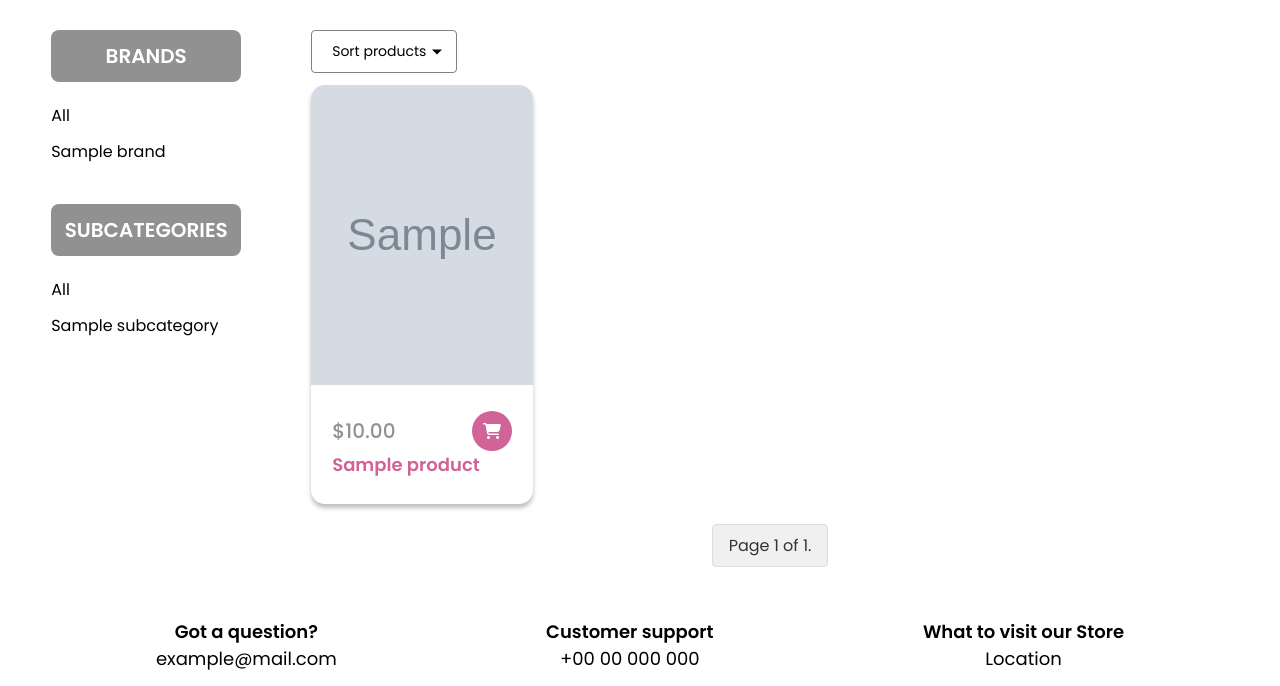
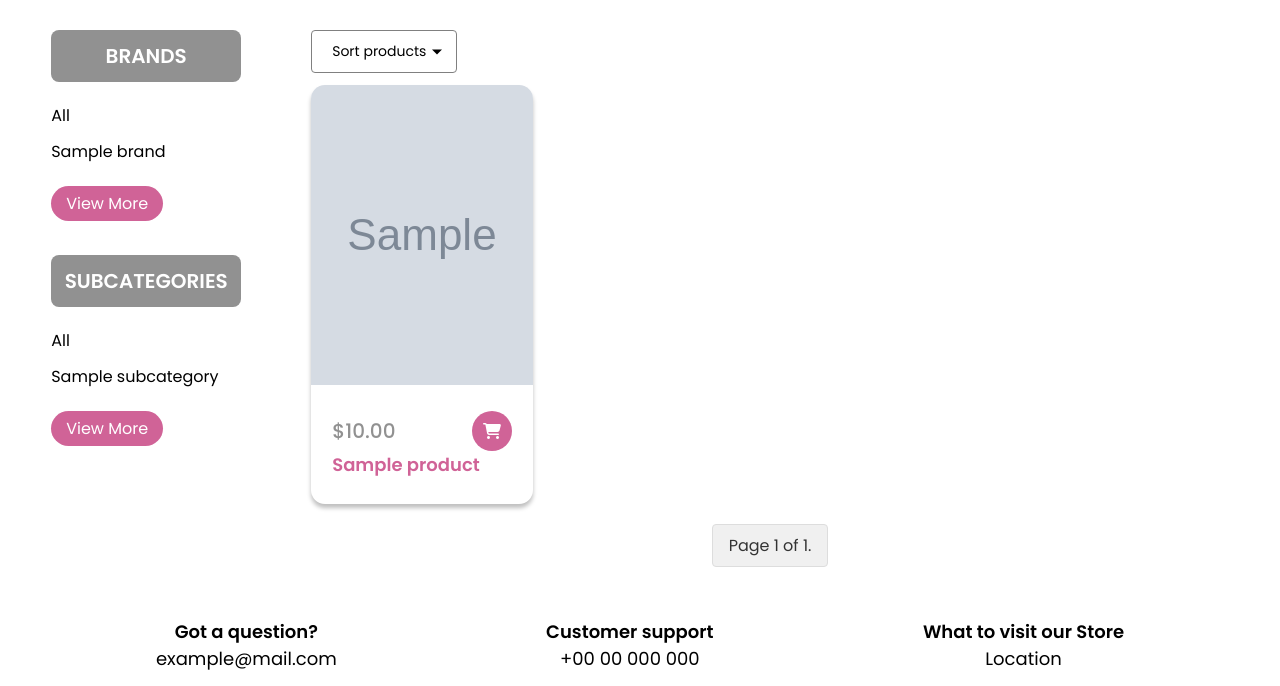
Before and after one commit to TsehaynehGetaneh/TiniesLB, a Django app: a page that uses templates/pages/products_by_category.html in a window 1280 px wide. Shown: the part 110-796 px from the top of the page. Run offline with Django 5.2, Linux system fonts and the light colour scheme; tables that the repository leaves empty hold one stand-in row (values such as "Sample post"); grey boxes marked "Sample" are stand-in pictures; some libraries are stand-ins or nearby versions.

Commit message:
fix issues.

```diff
--- a/TiniesLB/settings.py
+++ b/TiniesLB/settings.py
@@ -9,7 +9,11 @@ SECRET_KEY = 'django-insecure-tkzzp!4-0a2bjku752iqp9y^fop8!lfw!pimc3gbf&mbu*&r0!
 
 DEBUG = True
 
-ALLOWED_HOSTS = []
+ALLOWED_HOSTS = [
+    'ae20-102-218-50-64.ngrok-free.app',  # Add your ngrok URL here
+    'localhost',
+    '127.0.0.1',
+]
 
 
 
--- a/app/views.py
+++ b/app/views.py
@@ -26,7 +26,6 @@ class HomePage(TemplateView):
         context['all_categories'] = all_categories
 
         return context
-
 
 @method_decorator(cache_page(60 * 15), name='dispatch')
 class AllProducts(TemplateView):
@@ -65,16 +64,21 @@ class AllProducts(TemplateView):
         page_number = self.request.GET.get('page')
         page_obj = paginator.get_page(page_number)
 
-        context['products'] = products
-        context['unique_brands'] = Brand.objects.values_list('id', 'name').distinct()
-        context['unique_subcategories'] = SubCategory.objects.values_list('id', 'name').distinct()
+        # Fetch only the first 5 brands and subcategories
+        all_brands = Brand.objects.values_list('id', 'name').distinct()
+        all_subcategories = SubCategory.objects.values_list('id', 'name').distinct()
+
+        context['products'] = page_obj
+        context['unique_brands'] = all_brands[:5]  # Only first 5 brands
+        context['all_brands'] = all_brands  # All brands for "View More" functionality
+        context['unique_subcategories'] = all_subcategories[:5]  # Only first 5 subcategories
+        context['all_subcategories'] = all_subcategories  # All subcategories for "View More" functionality
         context['search_query'] = search_query
         context['current_brand_filter'] = brand_filter
         context['current_subcategory_filter'] = subcategory_filter
         context['page_obj'] = page_obj
 
         return context
-
 
 class ProductDetail(DetailView):
     model = Product
@@ -102,6 +106,7 @@ class AllCategory(TemplateView):
         context['all_categories'] = all_categories
         return context
 
+@method_decorator(cache_page(60 * 15), name='dispatch')
 class ProductsByCategory(TemplateView):
     template_name = 'pages/products_by_category.html'
 
@@ -136,20 +141,26 @@ class ProductsByCategory(TemplateView):
             products = products.order_by('-id')
 
         # Pagination
-        paginator = Paginator(products, 10)  # Show 10 products per page.
+        paginator = Paginator(products, 16)
         page_number = self.request.GET.get('page')
         page_obj = paginator.get_page(page_number)
 
-        context['unique_brands'] = Brand.objects.all()
-        context['unique_subcategories'] = SubCategory.objects.all()
+        # Fetch only the first 5 brands and subcategories
+        all_brands = Brand.objects.values_list('id', 'name').distinct()
+        all_subcategories = SubCategory.objects.values_list('id', 'name').distinct()
+
+        context['products'] = page_obj
+        context['unique_brands'] = all_brands[:5]  # Only first 5 brands
+        context['all_brands'] = all_brands  # All brands for "View More" functionality
+        context['unique_subcategories'] = all_subcategories[:5]  # Only first 5 subcategories
+        context['all_subcategories'] = all_subcategories  # All subcategories for "View More" functionality
         context['search_query'] = search_query
         context['current_brand_filter'] = brand_filter
         context['current_subcategory_filter'] = subcategory_filter
-
         context['category'] = category
         context['page_obj'] = page_obj
+
         return context
-
 def checkout_view(request):
     return render(request, 'pages/checkout.html')
 
@@ -184,8 +195,6 @@ def send_to_telegram_view(request):
 
     return JsonResponse({'status': 'error', 'message': 'Invalid request method'})
 
-
-
 def send_to_telegram(message):
     bot_token = 'YOUR_BOT_TOKEN'
     chat_id = 'YOUR_CHAT_ID'
--- a/static/app/main.js
+++ b/static/app/main.js
@@ -34,9 +34,6 @@ if (shipOption) {
         // body.classList.remove('blur-background');
     });
 }
-
-
-
 
 document.addEventListener('DOMContentLoaded', function () {
     const showButton = document.getElementById('showBlockButton');
@@ -156,6 +153,8 @@ document.addEventListener('DOMContentLoaded', function () {
         }
         localStorage.setItem('cart', JSON.stringify(cart));
         updateCartDisplay(cart);
+
+        hiddenBlock.style.display = 'block'; // display the cart
     }
 
 
@@ -412,20 +411,13 @@ document.addEventListener('DOMContentLoaded', function () {
         if (parts.length === 2) return parts.pop().split(";").shift();
     }
 
-
-    // -------------------------------------------------------------
-
-
-
     if (showButton & hideButton) {
         showButton.addEventListener('click', function () {
             hiddenBlock.style.display = 'block';
-            // body.classList.add('blur-background');
         });
 
         hideButton.addEventListener('click', function () {
             hiddenBlock.style.display = 'none';
-            // body.classList.remove('blur-background');
         });
     }
 });
@@ -447,3 +439,26 @@ document.addEventListener('DOMContentLoaded', function () {
     });
 
 });
+
+
+// View more brands and subcategories section
+document.addEventListener('DOMContentLoaded', function() {
+    const viewMoreButtons = document.querySelectorAll('.view-more-btn');
+
+    viewMoreButtons.forEach(button => {
+        button.addEventListener('click', function() {
+            const listType = button.getAttribute('data-list');
+            const listId = listType === 'brands' ? '#more-brands' : '#more-subcategories';
+            const list = document.querySelector(listId);
+            const hiddenItems = list.querySelectorAll('li.hidden');
+
+            for (let i = 0; i < 5 && i < hiddenItems.length; i++) {
+                hiddenItems[i].classList.remove('hidden');
+            }
+
+            if (list.querySelectorAll('li.hidden').length === 0) {
+                button.style.display = 'none';
+            }
+        });
+    });
+});
--- a/static/styles/main.css
+++ b/static/styles/main.css
@@ -1518,6 +1518,37 @@ body {
     }
 }
 
+/* view more brands and subcategories starts here *
+
+//* Hide extra items initially */
+.hidden {
+    display: none;
+}
+
+/* Hide "View More" buttons on devices smaller than 999px */
+@media (max-width: 999px) {
+    .view-more-container {
+        display: none;
+    }
+}
+
+/* Style for the "View More" button */
+.view-more-btn {
+    background-color: #D06397;
+    color: #fff;
+    border: none;
+    padding: 5px 15px;
+    cursor: pointer;
+    border-radius: 50px;
+    font-size: 16px;
+}
+
+.view-more-btn:hover {
+    background-color: #db619c;
+}
+
+/* view more brands and subcategories ends here */
+
 
 /* Ensure parent containers do not cut off content */
 .all-filter-item {
--- a/templates/pages/products_by_category.html
+++ b/templates/pages/products_by_category.html
@@ -17,14 +17,24 @@
                 <div class="all-filter-item-title">BRANDS</div>
                 <ul class="desktop-filter">
                     <li><a href="?">All</a></li>
-                    {% for brand in unique_brands %}
-                    <li><a href="?brand={{ brand.id }}{% if request.GET.subcategory %}&subcategory={{ request.GET.subcategory }}{% endif %}">{{ brand.name }}</a></li>
+                    {% for brand_id, brand_name in unique_brands %}
+                        <li><a href="?brand={{ brand_id }}{% if request.GET.subcategory %}&subcategory={{ request.GET.subcategory }}{% endif %}">{{ brand_name }}</a></li>
                     {% endfor %}
+                    <ul id="more-brands" class="more-items">
+                        {% for brand_id, brand_name in all_brands %}
+                            {% if forloop.counter > 5 %}
+                                <li class="hidden"><a href="?brand={{ brand_id }}{% if request.GET.subcategory %}&subcategory={{ request.GET.subcategory }}{% endif %}">{{ brand_name }}</a></li>
+                            {% endif %}
+                        {% endfor %}
+                    </ul>
                 </ul>
+                <div class="view-more-container">
+                    <button class="view-more-btn" data-list="brands">View More</button>
+                </div>
                 <ul class="swiper-container scrolling-container mobile-filter">
                     <div class="swiper-wrapper">
-                        {% for brand in unique_brands %}
-                        <div class="swiper-slide element"><a href="?brand={{ brand.id }}{% if request.GET.subcategory %}&subcategory={{ request.GET.subcategory }}{% endif %}">{{ brand.name }}</a></div>
+                        {% for brand_id, brand_name in all_brands %}
+                            <div class="swiper-slide element"><a href="?brand={{ brand_id }}{% if request.GET.subcategory %}&subcategory={{ request.GET.subcategory }}{% endif %}">{{ brand_name }}</a></div>
                         {% endfor %}
                     </div>
                 </ul>
@@ -33,14 +43,24 @@
                 <div class="all-filter-item-title">SUBCATEGORIES</div>
                 <ul class="desktop-filter">
                     <li><a href="?">All</a></li>
-                    {% for subcategory in unique_subcategories %}
-                    <li><a href="?subcategory={{ subcategory.id }}{% if request.GET.brand %}&brand={{ request.GET.brand }}{% endif %}">{{ subcategory.name }}</a></li>
+                    {% for subcategory_id, subcategory_name in unique_subcategories %}
+                        <li><a href="?subcategory={{ subcategory_id }}{% if request.GET.brand %}&brand={{ request.GET.brand }}{% endif %}">{{ subcategory_name }}</a></li>
                     {% endfor %}
+                    <ul id="more-subcategories" class="more-items">
+                        {% for subcategory_id, subcategory_name in all_subcategories %}
+                            {% if forloop.counter > 5 %}
+                                <li class="hidden"><a href="?subcategory={{ subcategory_id }}{% if request.GET.brand %}&brand={{ request.GET.brand }}{% endif %}">{{ subcategory_name }}</a></li>
+                            {% endif %}
+                        {% endfor %}
+                    </ul>
                 </ul>
+                <div class="view-more-container">
+                    <button class="view-more-btn" data-list="subcategories">View More</button>
+                </div>
                 <ul class="swiper-container scrolling-container mobile-filter">
                     <div class="swiper-wrapper">
-                        {% for subcategory in unique_subcategories %}
-                        <div class="swiper-slide element"><a href="?subcategory={{ subcategory.id }}{% if request.GET.brand %}&brand={{ request.GET.brand }}{% endif %}">{{ subcategory.name }}</a></div>
+                        {% for subcategory_id, subcategory_name in all_subcategories %}
+                            <div class="swiper-slide element"><a href="?subcategory={{ subcategory_id }}{% if request.GET.brand %}&brand={{ request.GET.brand }}{% endif %}">{{ subcategory_name }}</a></div>
                         {% endfor %}
                     </div>
                 </ul>
```
Also changed, not shown: templates/pages/all_products.html (+22 -2 lines).
